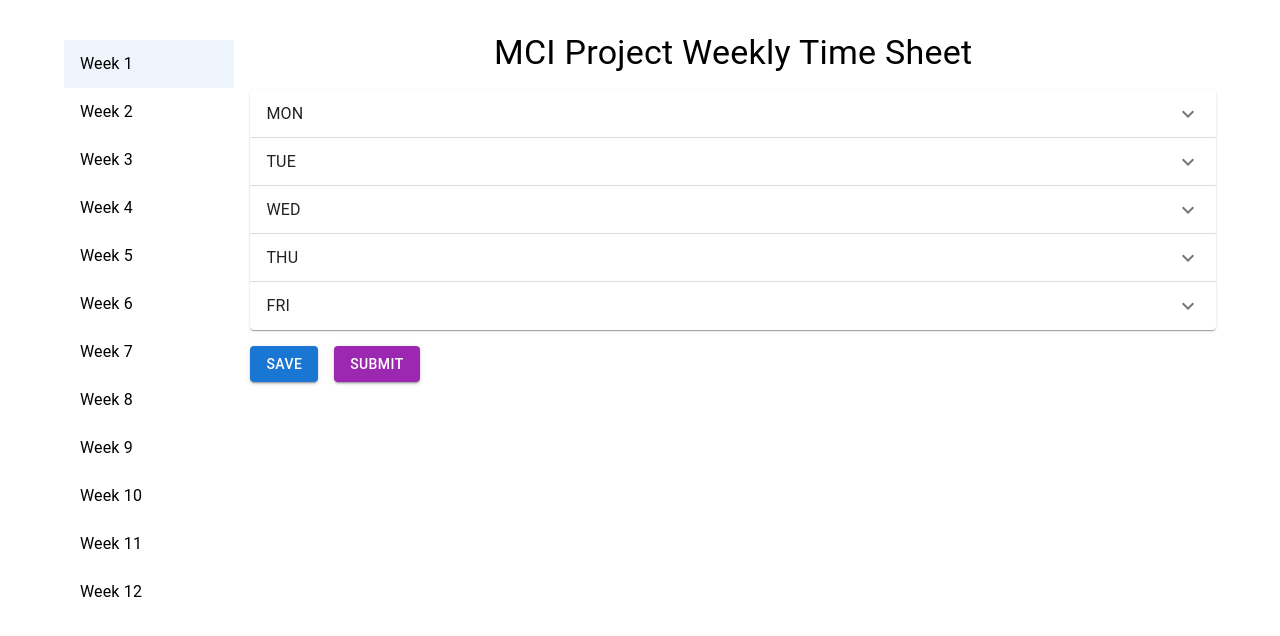
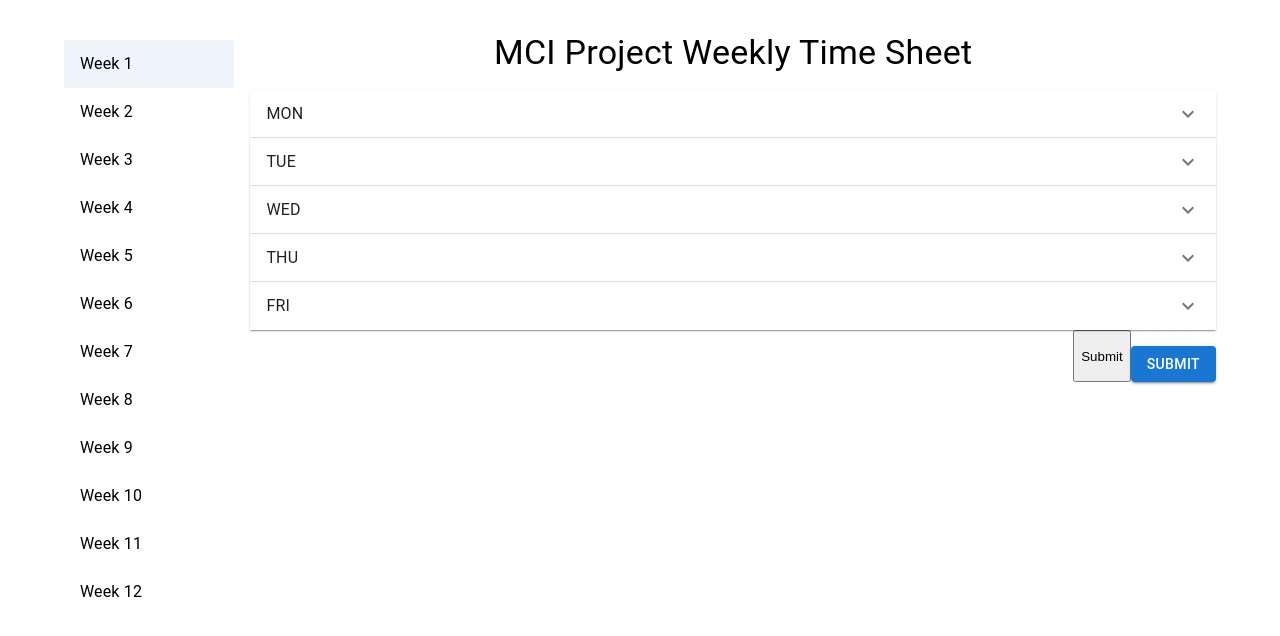
Before and after one commit to jyou0012/Final-year-project_ADL, a Next.js app: page /students in a window 1280 px wide. Shown: the top 636 px of the page. Built offline with nearby package versions, Linux system fonts and the light colour scheme.

Commit message:
add alert for studentslist

```diff
--- /dev/null
+++ b/src/app/students/actions.jsx
@@ -0,0 +1,5 @@
+"use server";
+
+export async function formAction() {
+  return "form request received";
+}
--- a/src/app/students/page.jsx
+++ b/src/app/students/page.jsx
@@ -1,6 +1,11 @@
 "use client";
+import React, { useState, useEffect } from 'react';
+import { useFormStatus, useFormState } from "react-dom";
+import { formAction } from "./actions";
+import Alert from '@mui/material/Alert';
+import AlertTitle from '@mui/material/AlertTitle';
+import Stack from '@mui/material/Stack';
 
-import React, { useState } from "react";
 import {
   Box,
   Typography,
@@ -22,6 +27,8 @@
 import dayjs from "dayjs";
 import customParseFormat from "dayjs/plugin/customParseFormat";
 
+
+
 // Extend dayjs with custom parse format plugin
 dayjs.extend(customParseFormat);
 
@@ -30,6 +37,25 @@
 const totalWeeks = 12;
 
 export default function Layout() {
+  //for form submit
+  const { pending } = useFormStatus();
+  const [state, action] = useFormState(formAction, null);
+  const [alertType, setAlertType] = useState(null);  // 新状态用于控制弹窗类型
+
+  useEffect(() => {
+    if (state === "form request received") {
+      setAlertType('success');
+    } else if (state === 0) {
+      setAlertType('error');
+    }else if (state === 1) {
+      setAlertType('error');
+    }else if (state === 2) {
+      setAlertType('error');
+    }
+  }, [state]);
+
+
+
   // State to keep track of the selected week
   const [selectedWeek, setSelectedWeek] = useState(0);
   // State to control the expansion of Accordion panels
@@ -93,6 +119,26 @@
 
   return (
     <Container maxWidth="lg">
+       <form action={action}>
+
+       {alertType === 'success' && (
+        <Stack sx={{ width: '100%' }} spacing={2}>
+          <Alert severity="success">
+            <AlertTitle>Success</AlertTitle>
+            This is a success Alert with an encouraging title.
+          </Alert>
+        </Stack>
+      )}
+      {alertType === 'error' && (
+        <Alert severity="error">
+          <AlertTitle>Error</AlertTitle>
+          This is an error Alert with a scary title.
+        </Alert>
+      )}
+
+
+
+
       <Box sx={{ display: "flex", mt: 4 }}>
         <List sx={{ width: "15%", mr: 2 }}>
           {Array.from({ length: totalWeeks }, (_, i) => (
@@ -136,7 +182,7 @@
                             newValue,
                           )
                         }
-                        renderInput={(params) => (
+                        textField={(params) => (
                           <TextField {...params} fullWidth />
                         )}
                       />
@@ -240,25 +286,29 @@
               </AccordionDetails>
             </Accordion>
           ))}
+          <Box display="flex" justifyContent="flex-end" >
 
-          <Button
-            variant="contained"
-            color="primary"
-            onClick={handleSave}
-            sx={{ mt: 2 }}
-          >
-            Save
+          <button disabled={pending}
+           variant="contained"
+           color="primary"
+
+           sx={{ mt: 2 }}
+          >{pending ? "Submitting..." : "Submit"}
+          </button>
+
+
+          <Button disabled={pending}
+           variant="contained"
+           color="primary"
+
+           sx={{ mt: 2 }}
+          >{pending ? "Submitting..." : "Submit"}
           </Button>
-          <Button
-            variant="contained"
-            color="secondary"
-            onClick={handleSubmit}
-            sx={{ mt: 2, ml: 2 }}
-          >
-            Submit
-          </Button>
+
+          </Box>
         </Box>
       </Box>
+      </form>
     </Container>
   );
 }
```
Also changed, not shown: src/app/students/test.jsx (added, +52 -0 lines).
